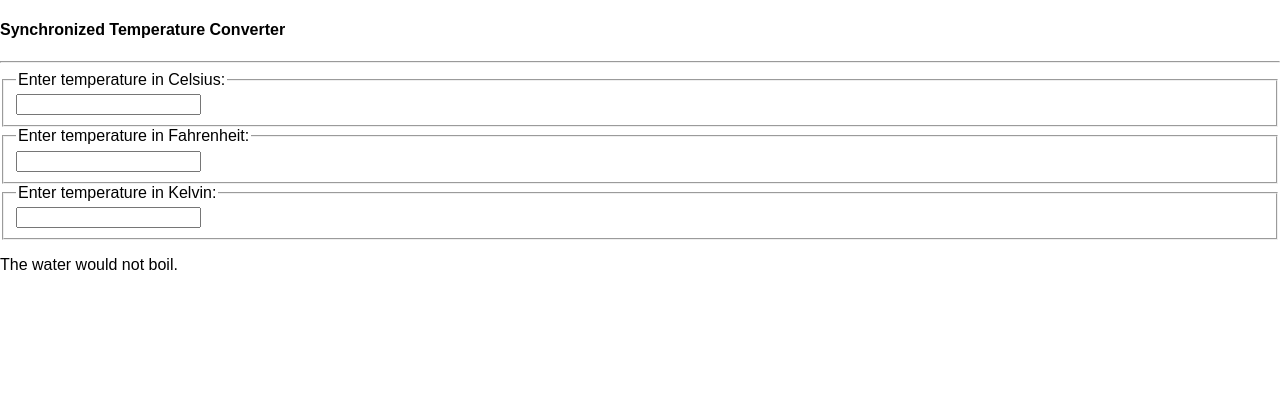
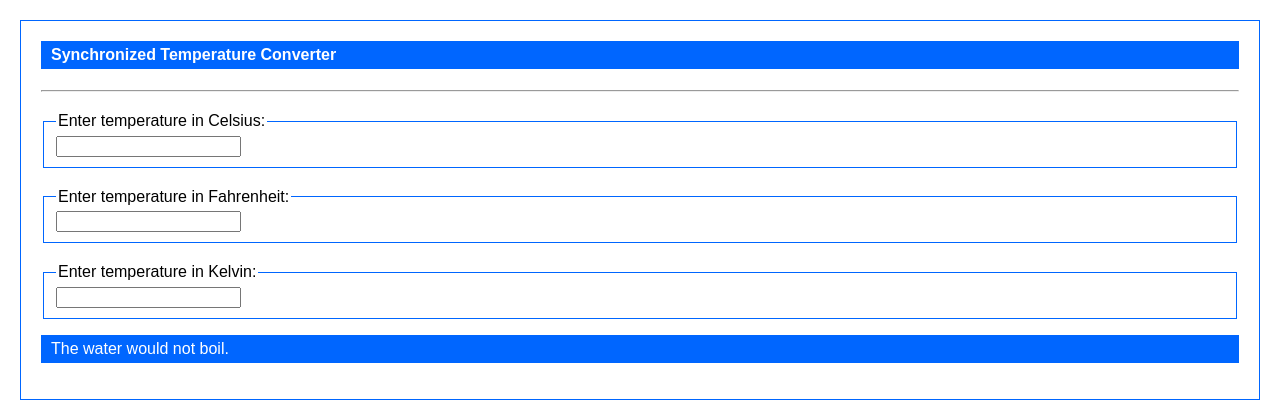
Before and after one commit to pavlovcoder/react-app-learning, a React (Create React App) app in the folder Quick-start-2/: page / in a window 1280 px wide. Shown: the top 402 px of the page. Built offline with nearby package versions, Linux system fonts and the light colour scheme.

Commit message:
Developed synchronized converter
Developed synchronized converter of three different temperature units.

```diff
--- a/Quick-start-2/src/index.css
+++ b/Quick-start-2/src/index.css
@@ -23,3 +23,42 @@ body {
 .empty {
   color: #0033cc;
 }
+
+.temperature-converter {
+  margin: 20px;
+  padding: 20px;
+  border: 1px solid #0066ff;
+}
+
+.temperature-head {
+  color: #ffffff;
+  padding: 5px 10px;
+  background-color: #0066ff;
+  margin-top: 0;
+}
+
+.not-boil {
+  color: #ffffff;
+  padding: 5px 10px;
+  background-color: #0066ff;
+}
+
+.boil {
+  color: #ffffff;
+  padding: 5px 10px;
+  background-color: #ff3300;
+}
+
+hr {
+  border-color: 1px solid #0066ff;
+}
+
+fieldset {
+  margin-top: 20px;
+  border: 1px solid #0066ff;
+}
+
+fieldset:first-child {
+  margin: 0;
+  color: #0066ff;
+}
```
